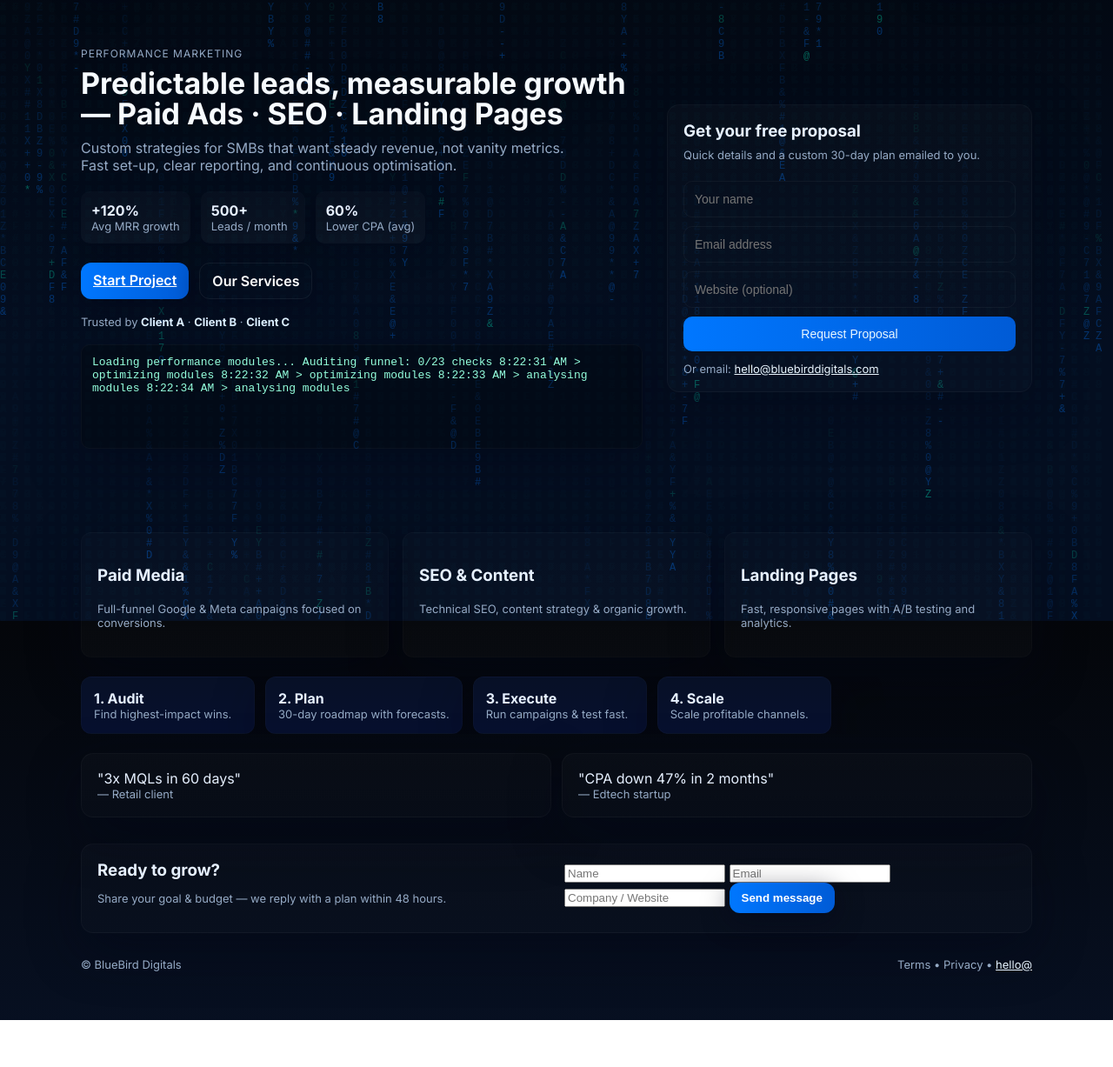
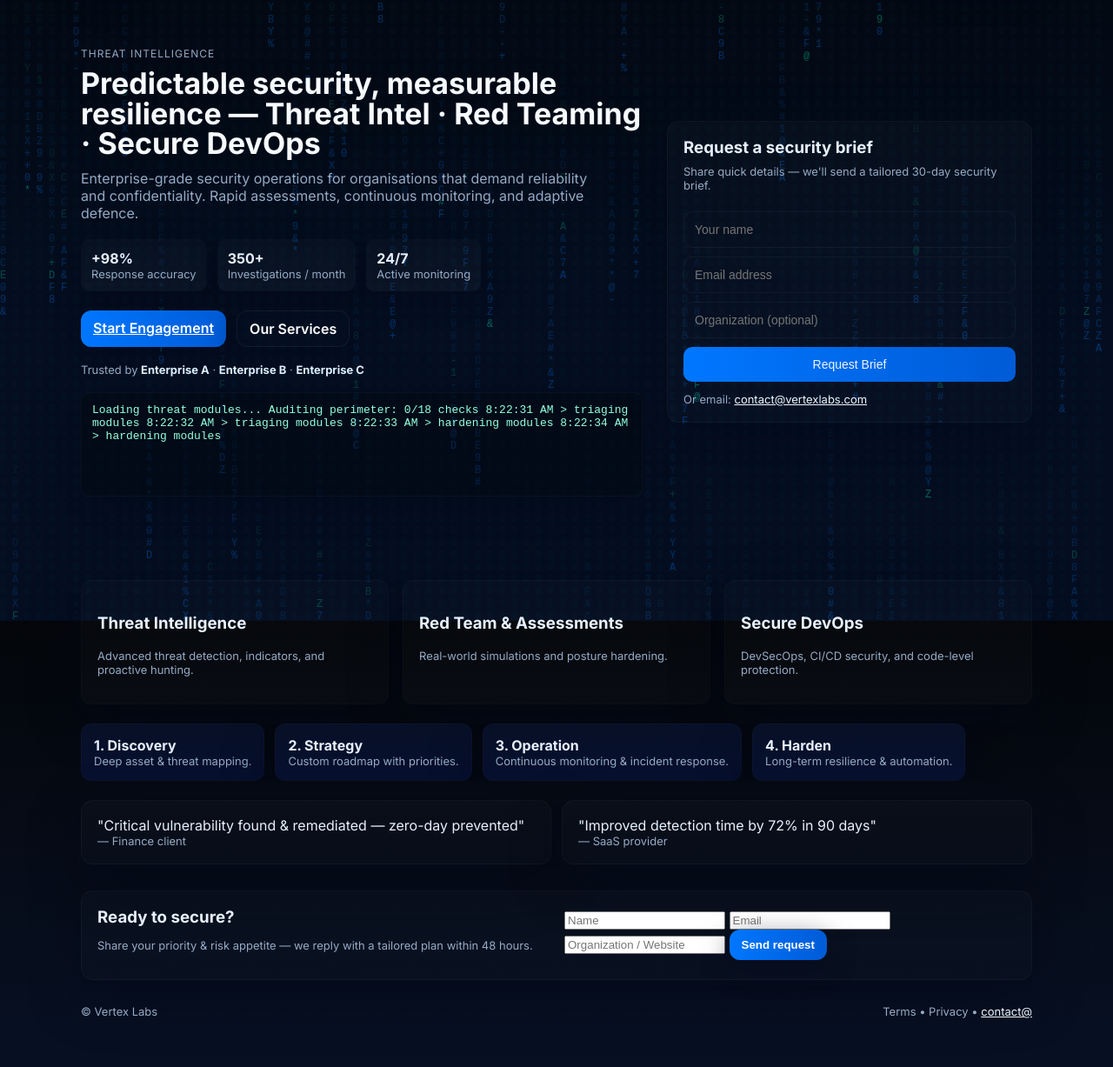
Before and after one commit to Dev093235/Impres-logo-, a plain HTML site: page index.html in a window 1280 px wide. Shown: the part 86-1313 px from the top of the page at 87% size. Before the commit the page ends 1259 px from the top, so only its background shows below. Drawn offline with Linux system fonts and the light colour scheme.

Commit message:
Update index.html

```diff
--- a/index.html
+++ b/index.html
@@ -3,8 +3,8 @@
 <head>
 <meta charset="utf-8" />
 <meta name="viewport" content="width=device-width,initial-scale=1" />
-<title>BlueBird Digitals — Lead-Driving Digital Marketing</title>
-<meta name="description" content="BlueBird Digitals — Performance marketing, lead generation, and landing pages that convert." />
+<title>Vertex Labs — Global Cybersecurity Division</title>
+<meta name="description" content="Vertex Labs — Global Cybersecurity Division. Cybersecurity, threat intelligence, and performance security solutions." />
 <link href="https://fonts.googleapis.com/css2?family=Inter:wght@300;400;600;700&display=swap" rel="stylesheet">
 <style>
 :root{--bg:#071022;--card:#0f1724;--muted:#95aac5;--brand:#0077ff;--accent:#00e6c3;--glass:rgba(255,255,255,0.03);--radius:14px}
@@ -48,10 +48,10 @@ a.cta-link{color:#eaf6ff;text-decoration:underline}
 <div class="container">
   <header class="header">
     <div class="brand">
-      <div class="logo">BB</div>
+      <div class="logo">VL</div>
       <div>
-        <h1>BlueBird Digitals</h1>
-        <p>Lead generation • Performance marketing</p>
+        <h1>Vertex Labs</h1>
+        <p>Global Cybersecurity Division</p>
       </div>
     </div>
     <nav class="nav">
@@ -65,70 +65,70 @@ a.cta-link{color:#eaf6ff;text-decoration:underline}
   <main>
     <section class="hero">
       <div>
-        <div class="kicker">Performance Marketing</div>
-        <h2>Predictable leads, measurable growth — Paid Ads · SEO · Landing Pages</h2>
-        <p class="lead">Custom strategies for SMBs that want steady revenue, not vanity metrics. Fast set-up, clear reporting, and continuous optimisation.</p>
+        <div class="kicker">Threat Intelligence</div>
+        <h2>Predictable security, measurable resilience — Threat Intel · Red Teaming · Secure DevOps</h2>
+        <p class="lead">Enterprise-grade security operations for organisations that demand reliability and confidentiality. Rapid assessments, continuous monitoring, and adaptive defence.</p>
         <div class="metrics">
-          <div class="metric"><div style="font-weight:700">+120%</div><div class="small">Avg MRR growth</div></div>
-          <div class="metric"><div style="font-weight:700">500+</div><div class="small">Leads / month</div></div>
-          <div class="metric"><div style="font-weight:700">60%</div><div class="small">Lower CPA (avg)</div></div>
+          <div class="metric"><div style="font-weight:700">+98%</div><div class="small">Response accuracy</div></div>
+          <div class="metric"><div style="font-weight:700">350+</div><div class="small">Investigations / month</div></div>
+          <div class="metric"><div style="font-weight:700">24/7</div><div class="small">Active monitoring</div></div>
         </div>
         <div class="actions">
-          <a class="btn" href="#contact">Start Project</a>
+          <a class="btn" href="#contact">Start Engagement</a>
           <a class="btn" style="background:transparent;border:1px solid rgba(255,255,255,0.06)">Our Services</a>
         </div>
-        <div style="margin-top:18px" class="small">Trusted by <strong style="color:#dbeeff">Client A</strong> · <strong style="color:#dbeeff">Client B</strong> · <strong style="color:#dbeeff">Client C</strong></div>
+        <div style="margin-top:18px" class="small">Trusted by <strong style="color:#dbeeff">Enterprise A</strong> · <strong style="color:#dbeeff">Enterprise B</strong> · <strong style="color:#dbeeff">Enterprise C</strong></div>
         <div style="margin-top:18px" class="card codebox" id="consoleBox"></div>
       </div>
       <aside>
         <div class="card">
-          <h3 style="margin:0 0 8px">Get your free proposal</h3>
-          <p class="small" style="margin:0 0 12px">Quick details and a custom 30-day plan emailed to you.</p>
+          <h3 style="margin:0 0 8px">Request a security brief</h3>
+          <p class="small" style="margin:0 0 12px">Share quick details — we'll send a tailored 30-day security brief.</p>
           <form class="form-row" onsubmit="return submitDemo(event)">
             <input id="name" type="text" placeholder="Your name" required />
             <input id="email" type="email" placeholder="Email address" required />
-            <input id="website" type="text" placeholder="Website (optional)" />
-            <button type="submit">Request Proposal</button>
+            <input id="website" type="text" placeholder="Organization (optional)" />
+            <button type="submit">Request Brief</button>
           </form>
-          <div class="small" style="margin-top:12px">Or email: <a class="cta-link" href="mailto:hello@bluebirddigitals.com">hello@bluebirddigitals.com</a></div>
+          <div class="small" style="margin-top:12px">Or email: <a class="cta-link" href="mailto:contact@vertexlabs.com">contact@vertexlabs.com</a></div>
         </div>
       </aside>
     </section>
 
     <section id="services" class="services">
-      <div class="service card"><h3>Paid Media</h3><p class="small">Full-funnel Google & Meta campaigns focused on conversions.</p></div>
-      <div class="service card"><h3>SEO & Content</h3><p class="small">Technical SEO, content strategy & organic growth.</p></div>
-      <div class="service card"><h3>Landing Pages</h3><p class="small">Fast, responsive pages with A/B testing and analytics.</p></div>
+      <div class="service card"><h3>Threat Intelligence</h3><p class="small">Advanced threat detection, indicators, and proactive hunting.</p></div>
+      <div class="service card"><h3>Red Team & Assessments</h3><p class="small">Real-world simulations and posture hardening.</p></div>
+      <div class="service card"><h3>Secure DevOps</h3><p class="small">DevSecOps, CI/CD security, and code-level protection.</p></div>
     </section>
 
     <section id="process" class="process">
-      <div class="step card"><strong>1. Audit</strong><div class="small">Find highest-impact wins.</div></div>
-      <div class="step card"><strong>2. Plan</strong><div class="small">30-day roadmap with forecasts.</div></div>
-      <div class="step card"><strong>3. Execute</strong><div class="small">Run campaigns & test fast.</div></div>
-      <div class="step card"><strong>4. Scale</strong><div class="small">Scale profitable channels.</div></div>
+      <div class="step card"><strong>1. Discovery</strong><div class="small">Deep asset & threat mapping.</div></div>
+      <div class="step card"><strong>2. Strategy</strong><div class="small">Custom roadmap with priorities.</div></div>
+      <div class="step card"><strong>3. Operation</strong><div class="small">Continuous monitoring & incident response.</div></div>
+      <div class="step card"><strong>4. Harden</strong><div class="small">Long-term resilience & automation.</div></div>
     </section>
 
     <section id="clients" class="testimonials">
-      <div class="card">"3x MQLs in 60 days"<div class="small">— Retail client</div></div>
-      <div class="card">"CPA down 47% in 2 months"<div class="small">— Edtech startup</div></div>
+      <div class="card">"Critical vulnerability found & remediated — zero-day prevented"<div class="small">— Finance client</div></div>
+      <div class="card">"Improved detection time by 72% in 90 days"<div class="small">— SaaS provider</div></div>
     </section>
 
     <section id="contact" style="margin-top:30px">
       <div class="card" style="display:flex;gap:18px;flex-wrap:wrap;align-items:center">
-        <div style="flex:1;min-width:220px"><h3 style="margin:0">Ready to grow?</h3><p class="small">Share your goal & budget — we reply with a plan within 48 hours.</p></div>
+        <div style="flex:1;min-width:220px"><h3 style="margin:0">Ready to secure?</h3><p class="small">Share your priority & risk appetite — we reply with a tailored plan within 48 hours.</p></div>
         <form style="flex:1;min-width:220px" onsubmit="return submitDemo(event)">
           <input id="c_name" type="text" placeholder="Name" required />
           <input id="c_email" type="email" placeholder="Email" required />
-          <input id="c_company" type="text" placeholder="Company / Website" />
-          <button class="btn" type="submit">Send message</button>
+          <input id="c_company" type="text" placeholder="Organization / Website" />
+          <button class="btn" type="submit">Send request</button>
         </form>
       </div>
     </section>
   </main>
 
   <footer class="footer">
-    <div>© BlueBird Digitals</div>
-    <div>Terms • Privacy • <a class="cta-link" href="mailto:hello@bluebirddigitals.com">hello@</a></div>
+    <div>© Vertex Labs</div>
+    <div>Terms • Privacy • <a class="cta-link" href="mailto:contact@vertexlabs.com">contact@</a></div>
   </footer>
 </div>
 
@@ -155,10 +155,9 @@ function tick(){
 tick();
 window.addEventListener('resize',()=>{canvas.width=innerWidth;canvas.height=innerHeight;});
 const consoleBox = document.getElementById('consoleBox');
-let lines = ["Initializing BlueBird stack...","Loading performance modules...","Auditing funnel: 0/23 checks"];
-let idx=0;
+let lines = ["Initializing Vertex stack...","Loading threat modules...","Auditing perimeter: 0/18 checks"];
 function updateConsole(){
-  lines.push((new Date()).toLocaleTimeString()+"  > "+["scanning","optimizing","deploying","analysing"][Math.floor(Math.random()*4)]+ " modules");
+  lines.push((new Date()).toLocaleTimeString()+"  > "+["scanning","triaging","deploying","hardening"][Math.floor(Math.random()*4)]+ " modules");
   if(lines.length>6) lines.shift();
   consoleBox.textContent = lines.join("\n");
 }
@@ -166,7 +165,7 @@ setInterval(updateConsole,1200);
 
 function submitDemo(e){
   e.preventDefault();
-  const n = document.querySelector('#name, #c_name')?.value || document.querySelector('#c_name')?.value || 'there';
+  const n = document.querySelector('#name, #c_name')?.value || 'there';
   alert('Thanks '+n+' — demo request received. (This is a static demo.)');
   ['#name','#email','#website','#c_name','#c_email','#c_company'].forEach(s=>{const el=document.querySelector(s); if(el) el.value='';});
   return false;
```
